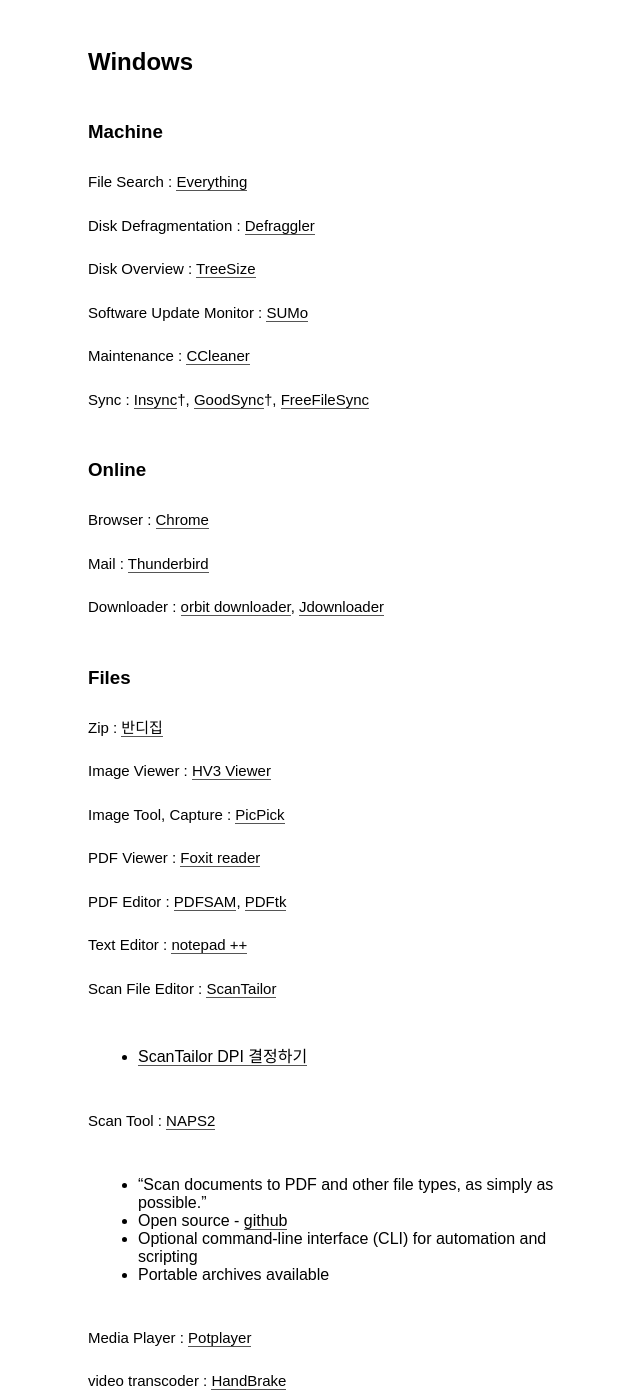
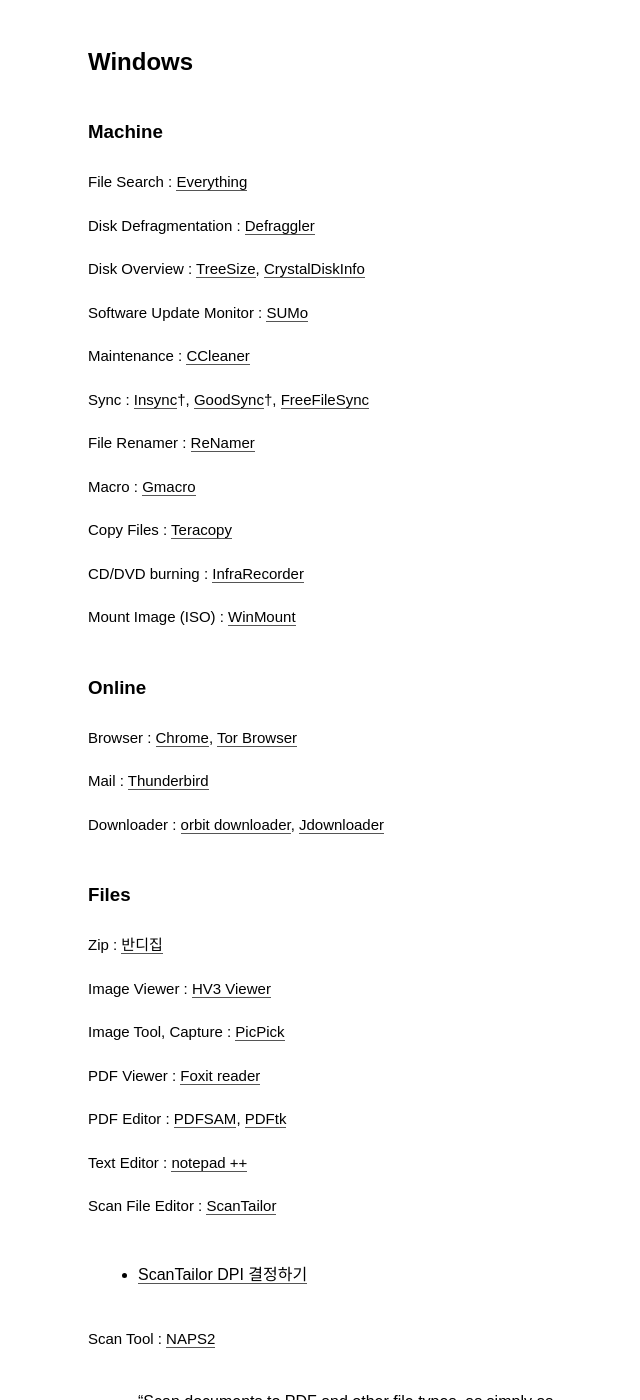
Before and after one commit to pinedance/blog, a Jekyll site: the page built from _posts/updates/2017-05-01-useful-free-softwares.md, in a window 1280 px wide and 1400 px high, scrolled down 323 px. Shown: the whole window, without its empty margins (302-942 px from the left). Built offline with Jekyll 4.4.1, drawn with Linux system fonts in a browser that asks for light colours; some web fonts are replaced; comment, search, counter and statistics services are not loaded; some of the changed text lies outside the part shown.

Commit message:
update some post

```diff
--- a/_posts/updates/2017-05-01-useful-free-softwares.md
+++ b/_posts/updates/2017-05-01-useful-free-softwares.md
@@ -17,7 +17,7 @@
 
 Disk Defragmentation : [Defraggler](http://www.piriform.com/defraggler)
 
-Disk Overview : [TreeSize](http://www.jam-software.com/treesize_free/)
+Disk Overview : [TreeSize](http://www.jam-software.com/treesize_free/), [CrystalDiskInfo](https://crystalmark.info/software/CrystalDiskInfo/index-e.html)
 
 Software Update Monitor : [SUMo](https://www.kcsoftwares.com/?sumo)
 
@@ -25,10 +25,20 @@
 
 Sync : [Insync](https://www.insynchq.com/)†, [GoodSync](https://www.goodsync.com/)†, [FreeFileSync](https://www.freefilesync.org/)
 
+File Renamer : [ReNamer](https://www.den4b.com/products/renamer)
+
+Macro : [Gmacro](http://gmacro.co.kr/macro/)
+
+Copy Files : [Teracopy](http://www.codesector.com/teracopy)
+
+CD/DVD burning : [InfraRecorder](http://infrarecorder.org/)
+
+Mount Image (ISO) : [WinMount](http://www.winmount.com/)
+
 
 ### Online
 
-Browser : [Chrome](https://www.google.com/chrome/browser/desktop/index.html)
+Browser : [Chrome](https://www.google.com/chrome/browser/desktop/index.html), [Tor Browser](https://www.torproject.org/projects/torbrowser.html.en)
 
 Mail : [Thunderbird](https://www.mozilla.org/en-US/thunderbird/)
 
@@ -64,9 +74,20 @@
 
 video transcoder : [HandBrake](https://handbrake.fr/downloads.php)
 
+CD Audio Converter : [Easy CD-DA Extractor](https://www.poikosoft.com/)
+
+
+
+### Development
+
+Bootstrap builder and editor : [Pingendo](https://pingendo.com/)
+
+
 ### ETC
 
+Dictionary : [Stardict](http://www.stardict.org/)
 
+Android emulator : [Leapdroid](http://www.leapdroid.com/)
 
 ### 추가자료
 
```
